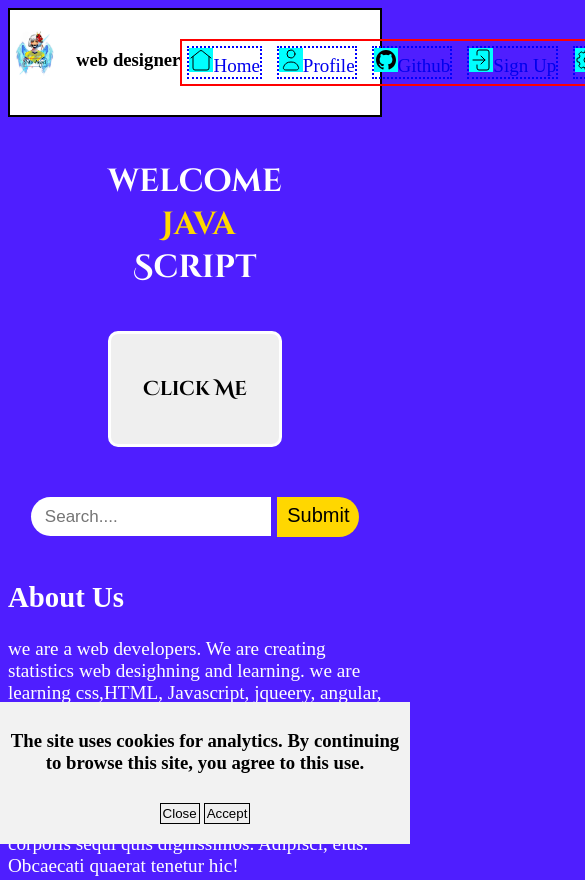
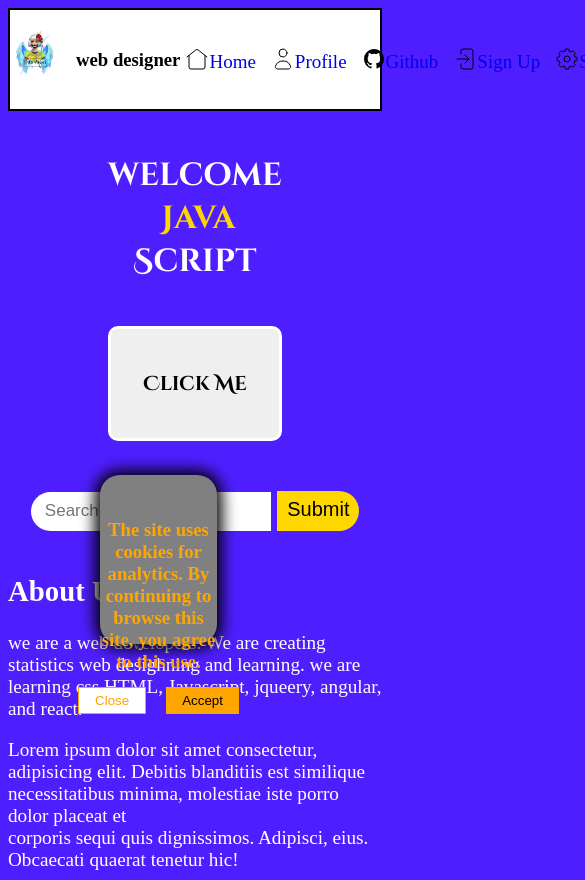
Before and after one commit to S488U/My-website, a plain HTML site: page index.html in a window 390 px wide. Shown: the top 880 px of the page, 585 px wide, since content can reach past the window. Drawn offline with nearby package versions, Linux system fonts and the light colour scheme; a web font is replaced by a local one.

Commit message:
Update style.css

```diff
--- a/style.css
+++ b/style.css
@@ -34,61 +34,79 @@ header .side-profile .about h3{
     margin-left: 1rem;
     color: #000;
 }
+
+/*/////////// NAVBAR STARTING FROM HERE //////////////////////*/
+
 header .navbar ul {
 	display: flex;
 	flex-direction: row;
 	background-color:transparent;
 	padding: 5px 5px;
 	font-size: 19px;
-    border: 2px solid red;
 }
 
 header .navbar ul li {
     width: max-content;
     margin-right: 15px;
-    border: 2px dotted blue;
+}
 
-
-
-}
 header .navbar ul li a .svgicon{
-    background-color: aqua;
+    position: relative;
+    bottom: -3px;
 }
 
 /*=========== Disclaimer=========*/
 .disclaimer {
-        background-color: #f2f2f2;
+    background-color: #fff;
     color: #000;
-        left: 0;
-        padding: 10px 10px 10px 10px;
+    padding: 0;
     position: fixed;
     text-align: center;
-        bottom: 0;
-        width: 100%;
+    bottom: 10px;
+    left: 34%;
+    width: 30%;
+    height: 30%;
     z-index: 15;
     display: flex;
     justify-content: space-around;
+    align-content: center;
+    align-items: center;
+    border-radius: 20px;
+    flex-direction: column;
+    background-color: grey;
+    color: orange;
+    box-shadow: 0 0px 15px 5px  black;
+}
+.disclaimer h3{
+    position: relative;
+    bottom: 0px;
+    top: 25px;
+}
+
+.disclaimer .child-disclaimer button:nth-child(1){
+    background: #fff;
+    border: 2px solid black ;
+    border-radius: 10px;
+    padding: 5px 16px 5px 16px;
+    background: #fff;
+    border: 1px solid orange;
+}
+
+.disclaimer .child-disclaimer button:nth-child(2){
+    background: #fff;
+    border: 2px solid black ;
+    border-radius: 10px;
+    padding: 5px 15px 5px 15px;
+    border: 1px solid orange;
+    background-color: orange;
+    color: #000;
 
 }
 
-.disclaimer .close{
-    padding: 2px;
-    border: 1px solid black;
-}
-   /* Navigation bar starts from here */
 
 
-.nd{
-    display: flex;
-    justify-content: right;
-    margin-right: 3rem;
-    padding: 5px;
-    font-family: Arial, Helvetica, sans-serif;
-}
-
-.n{
-    padding-left: 1rem;
-    margin-right: 1rem;
+.disclaimer .child-disclaimer button{
+    margin: 10px;
 }
 
 
@@ -219,12 +237,14 @@ th,td{
     text-align: center;
     border: transparent solid 5px;
     flex-direction: row;
+    box-shadow: 0 0 25px 0 rgba(98,98,97);
 
 
 }
-.new:hover{        /*//// HOVER USED ///*/
+.new:hover{      /*//// HOVER USED ///*/
     box-shadow: 0 0 25px 0 rgba(98,98,97);
 }
+
 .new h1{
     text-align: center;
     display: flex;
@@ -233,17 +253,26 @@ th,td{
     align-content: center ;
     flex-direction: column;
     text-decoration: underline;
+    position: relative;
+    left: 5px;
 }
 .new .logo{
     width: 4rem;
-    height: 5rem;
-    padding: 4rem;
+    height: 4rem;
+    padding: 3rem;
     margin: 2rem ;
     border-radius: 10px;
     display: flex;
     flex-direction: column;
     text-align: center;
     align-items: center;
+    box-shadow: 0 0 25px 0 rgb(98, 97, 97);
+}
+
+
+.new .logo a img{
+    width: 4rem;
+    height: 3rem;
 }
 
 .new .logo:hover{         /*//// HOVER USED ///*/
@@ -289,6 +318,7 @@ th,td{
 }
 
 .newcontainer{
+    width: screen;
     margin-top: 5rem;
     font-family: Calibri, Helvetica, sans-serif;
     background: lightblue;
@@ -343,21 +373,24 @@ input[type=password]{
     border-radius: 10px;
     font-size: 16px;
 }
-.signup{
-    width: 18rem;
-    padding: 13px;
-    margin: 5px 0 22px 0;
-    display: inline-block;
-    background: #f1f1f1;
+.submit-button{
+    width: 17rem;
+    height: 3rem;
+    border: none;
+    border-radius: 5px;
+    font-size: 20px;
+    background-color: #fff;
+}
+
+.submit-button:hover{
+    background: #4f1eff;
+    border: 2px solid #fff;
+    color: #fff;
     border-radius: 10px;
 }
-.signup:hover{
-    background: #4f1eff;
-    color: #f1f1f1;
-    font-size: 20px;
-    transition: 0.3s;
 
-}
+
+
             /* media started */
 
 @media only screen and (max-width:600px){
@@ -365,18 +398,53 @@ input[type=password]{
         flex-direction: column;
     }
 
-.new {
+    .header{
+        display: flex;
         flex-direction: column;
-    justify-content: center;
-    align-items: center;
+        overflow: hidden;
+    }
+    .header .navbar{
+        display: flex;
+        flex-direction: column;
+    }
+
+    .disclaimer{
+        z-index: 15;
+        margin: auto;
+        left: 100px;
+        height: 20%;
+        bottom: 200px;
+        background-color: grey;
+        color: orange;
+
+    }
+    .disclaimer .child-disclaimer{
+        display: flex;
+        flex-direction: row;
+        border-radius: none;
+    }
+
+    .disclaimer .child-disclaimer button:nth-child(1){
+        border-radius: 0;
+        border: 1px orange solid;
+        color: orange;
+
+    }
+    .disclaimer .child-disclaimer button:nth-child(2){
+        border-radius: 0;
+        background-color: orange;
+        color: #000;
+        border: 1px orange solid;
     }
 
     .footer{
         flex-direction: column;
     }
+
     .detail{
         margin-left: 0;
     }
+
     .disclaimer{
         flex-direction: column;
     }
```
Lines whose indentation alone changed are shown as unchanged.
